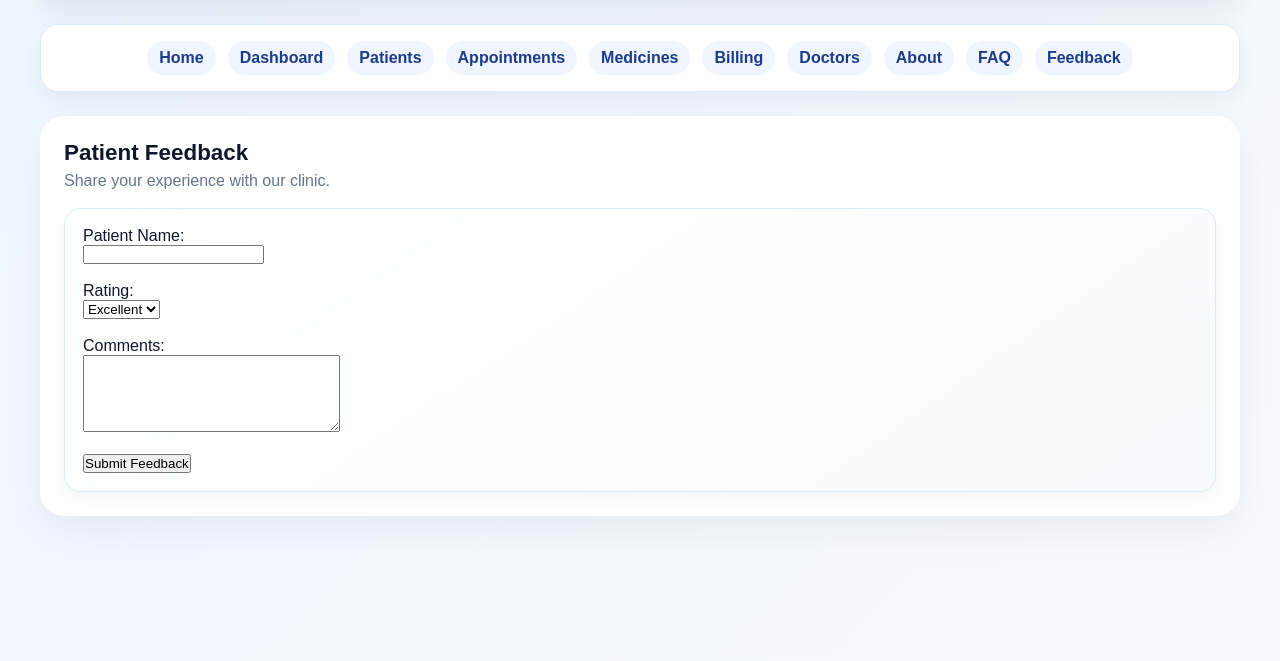
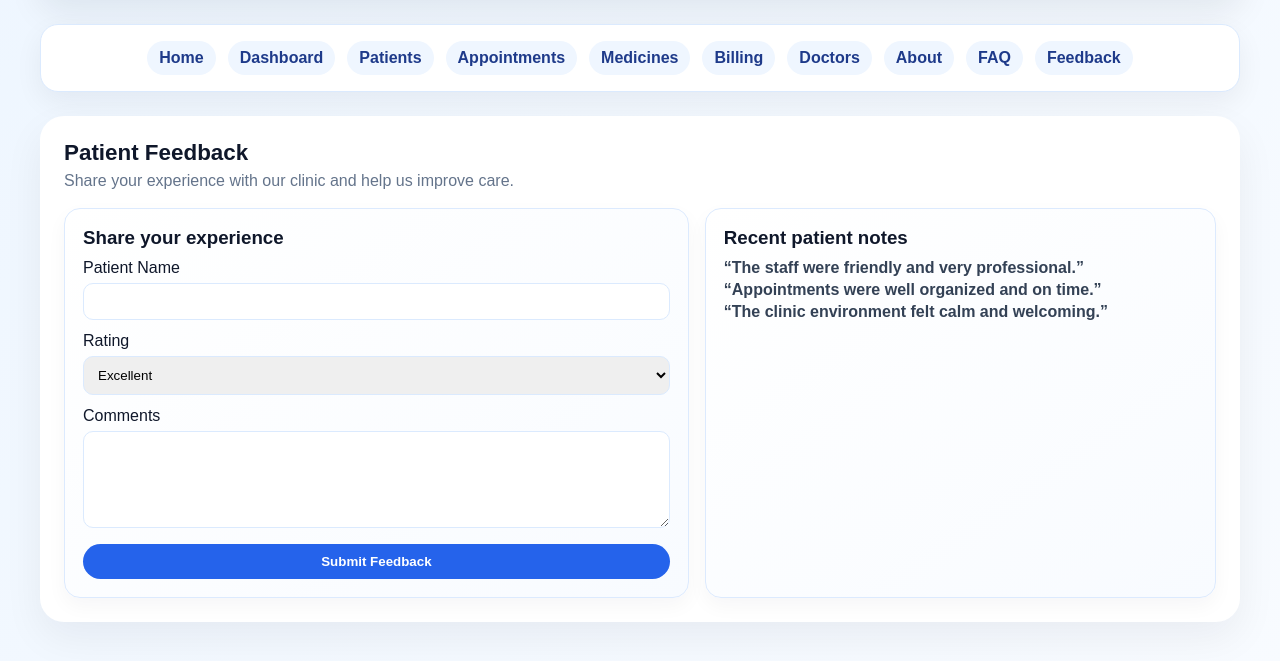
Before and after one commit to Hirusha-Prabhash04/Clinic-Management-System, a plain HTML site: page pages/feedback.html in a window 1280 px wide. Shown: the part 117-778 px from the top of the page. Drawn offline with Linux system fonts and the light colour scheme.

Commit message:
fixed feedback page

```diff
--- a/pages/feedback.html
+++ b/pages/feedback.html
@@ -33,28 +33,46 @@
         <section class="section-block">
           <div class="section-heading">
             <h1>Patient Feedback</h1>
-            <p>Share your experience with our clinic.</p>
+            <p>Share your experience with our clinic and help us improve care.</p>
           </div>
 
+          <div class="doctor-grid" style="grid-template-columns: 1.1fr 0.9fr;">
             <article class="doctor-card">
-            <form>
-              <label>Patient Name:</label><br>
-              <input type="text"><br><br>
+              <h3>Share your experience</h3>
+              <form style="display:grid; gap:12px;">
+                <label>
+                  Patient Name
+                  <input type="text" style="width:100%; padding:10px; border:1px solid #dbeafe; border-radius:10px; margin-top:6px;" />
+                </label>
 
-              <label>Rating:</label><br>
-              <select>
+                <label>
+                  Rating
+                  <select style="width:100%; padding:10px; border:1px solid #dbeafe; border-radius:10px; margin-top:6px;">
                     <option>Excellent</option>
                     <option>Good</option>
                     <option>Average</option>
                     <option>Poor</option>
-              </select><br><br>
+                  </select>
+                </label>
 
-              <label>Comments:</label><br>
-              <textarea rows="5" cols="30"></textarea><br><br>
+                <label>
+                  Comments
+                  <textarea rows="5" style="width:100%; padding:10px; border:1px solid #dbeafe; border-radius:10px; margin-top:6px;"></textarea>
+                </label>
 
-              <input type="submit" value="Submit Feedback">
+                <button type="submit" class="btn btn-primary" style="border:none; cursor:pointer;">Submit Feedback</button>
               </form>
             </article>
+
+            <article class="doctor-card">
+              <h3>Recent patient notes</h3>
+              <ul class="doctor-meta">
+                <li>“The staff were friendly and very professional.”</li>
+                <li>“Appointments were well organized and on time.”</li>
+                <li>“The clinic environment felt calm and welcoming.”</li>
+              </ul>
+            </article>
+          </div>
         </section>
       </main>
     </div>
```
Also changed, not shown: pages/dashboard.html (+30 -4 lines). Lines whose indentation alone changed are shown as unchanged.
